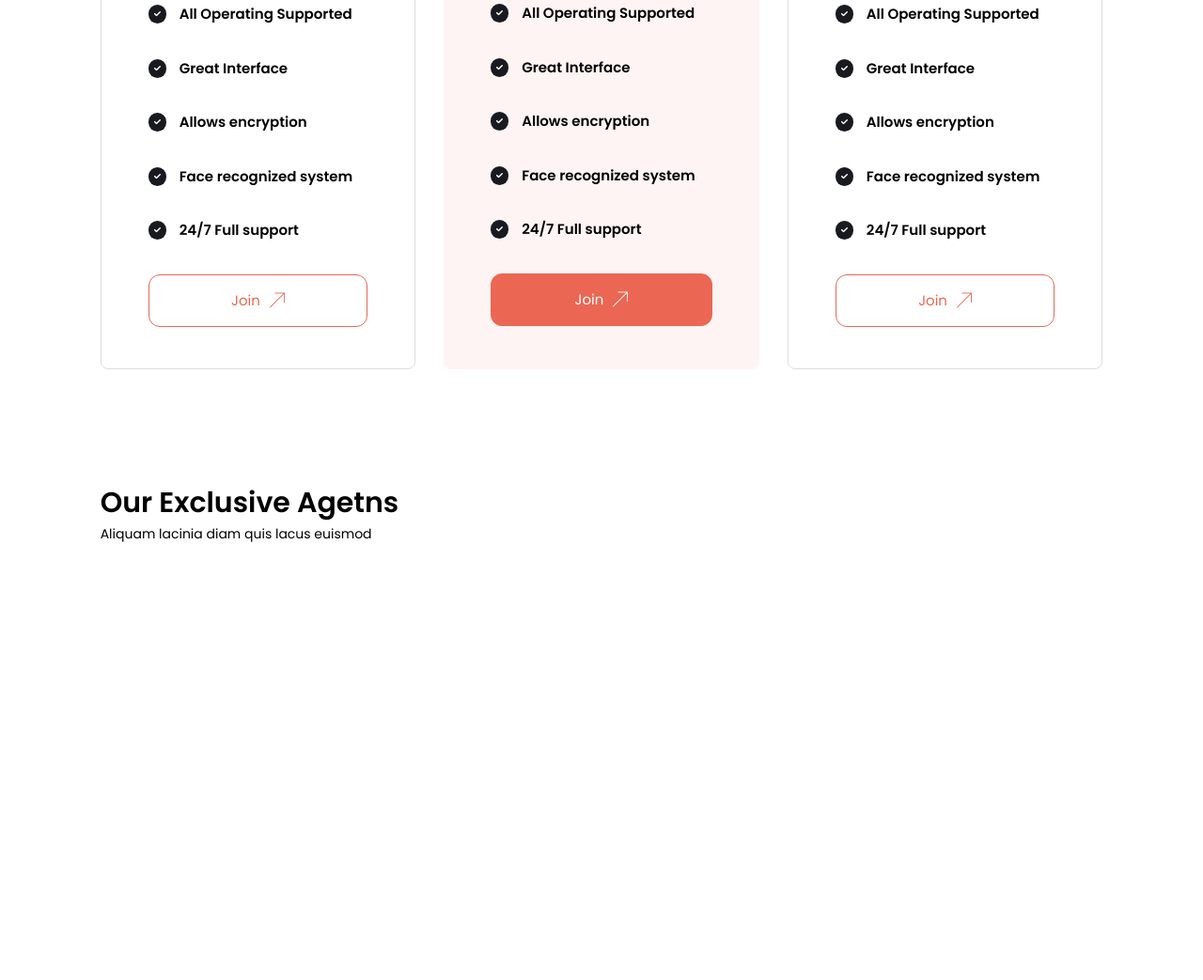
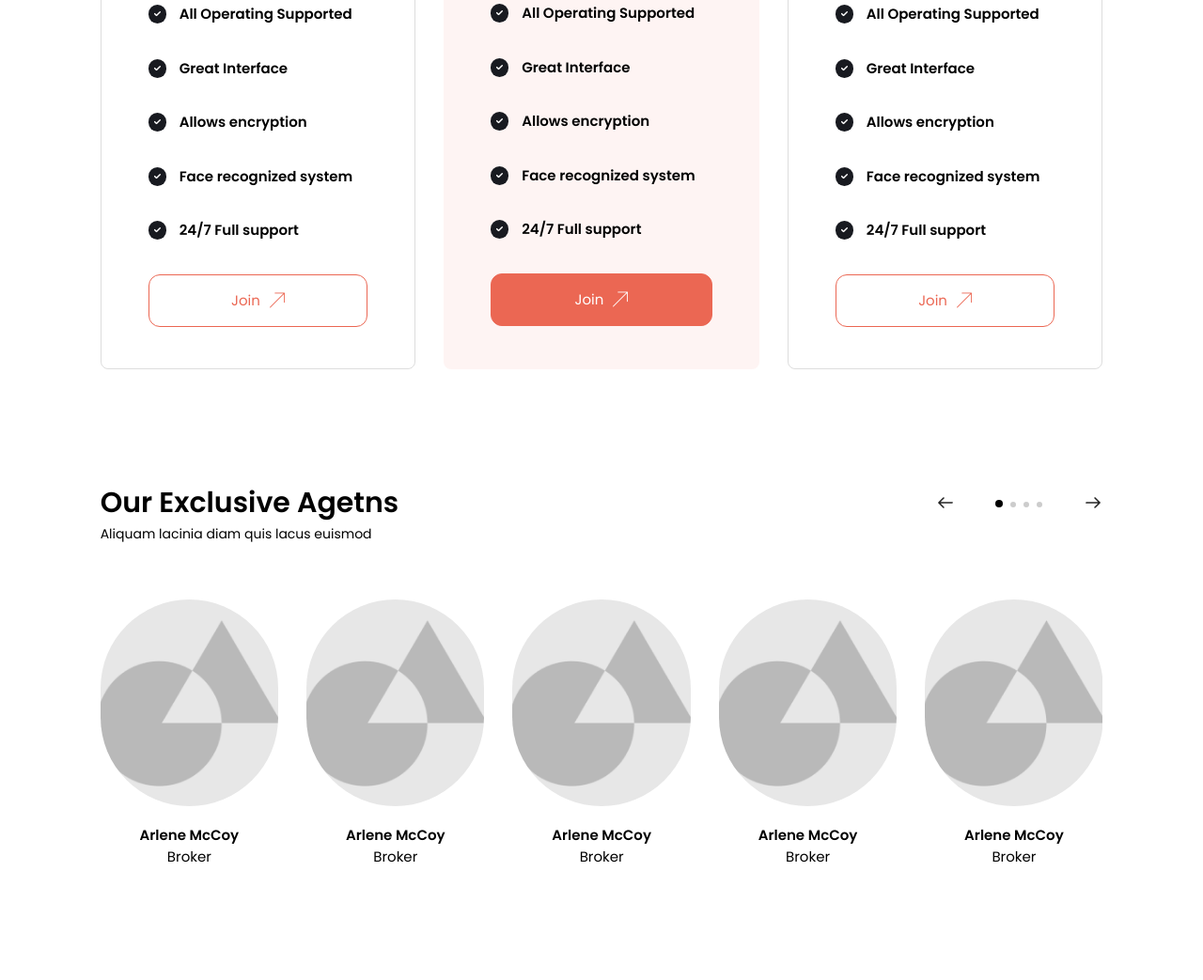
Before and after one commit to ihemebiriegondu/Realtor-webpage, a website: page public/index.html in a window 1280 px wide. Shown: the part 5637-6680 px from the top of the page at 94% size. Before the commit the page ends 6215 px from the top, so only its background shows below. Drawn offline with nearby package versions, Linux system fonts and the light colour scheme.

Commit message:
finished the executive agents section

```diff
--- a/public/index.html
+++ b/public/index.html
@@ -770,7 +770,8 @@
                             <p class="text-[15px] font-semibold">24/7 Full support</p>
                         </div>
                     </div>
-                    <button class="border border-primary bg-primary rounded-[12px] py-4 flex items-center justify-center w-full">
+                    <button
+                        class="border border-primary bg-primary rounded-[12px] py-4 flex items-center justify-center w-full">
                         <p class="mr-[10px] text-[15px] text-white">Join</p>
                         <img src="./images/Group.png" alt="" class="">
                     </button>
@@ -827,11 +828,104 @@
             </div>
         </section>
 
-        <section class="w-10/12 mx-auto">
-            <h3 class="text-[30px] font-semibold">Our Exclusive Agetns</h3>
-            <p class="text-sm">Aliquam lacinia diam quis lacus euismod</p>
+
+        <section class="swiper5 pb-[120px] w-10/12 mx-auto overflow-hidden">
+            <div class="mb-[60px] flex items-baseline justify-between">
+                <div>
+                    <h3 class="text-[30px] font-semibold">Our Exclusive Agetns</h3>
+                    <p class="text-sm">Aliquam lacinia diam quis lacus euismod</p>
+                </div>
+                <div class="flex justify-between items-center w-1/6 ml-auto">
+                    <div>
+                        <img src="./images/arrow-right.png" alt="" class="cursor-pointer"
+                            onclick="swiper5.slidePrev();">
+                    </div>
+                    <div class="swiper-pagination my-auto w-auto static" style="width: auto;"></div>
+                    <div>
+                        <img src="./images/arrow-right (1).png" alt="" id="mynext" class="cursor-pointer"
+                            onclick="swiper5.slideNext();">
+                    </div>
+                </div>
+            </div>
+            <div class="swiper-wrapper">
+                <div class="swiper-slide w-[270px] overflow-hidden">
+                    <div class="mb-5 w-full h-[220px] rounded-full overflow-hidden">
+                        <img src="./images/Surface 1.png" alt="" class="w-full h-full object-cover">
+                    </div>
+                    <div>
+                        <h6 class="text-[15px] font-semibold text-center">Arlene McCoy</h6>
+                        <p class="text-[15px] text-center">Broker</p>
+                    </div>
+                </div>
+                <div class="swiper-slide w-[270px] overflow-hidden">
+                    <div class="mb-5 w-full h-[220px] rounded-full overflow-hidden">
+                        <img src="./images/Surface 1.png" alt="" class="w-full h-full object-cover">
+                    </div>
+                    <div>
+                        <h6 class="text-[15px] font-semibold text-center">Arlene McCoy</h6>
+                        <p class="text-[15px] text-center">Broker</p>
+                    </div>
+                </div>
+                <div class="swiper-slide w-[270px] overflow-hidden">
+                    <div class="mb-5 w-full h-[220px] rounded-full overflow-hidden">
+                        <img src="./images/Surface 1.png" alt="" class="w-full h-full object-cover">
+                    </div>
+                    <div>
+                        <h6 class="text-[15px] font-semibold text-center">Arlene McCoy</h6>
+                        <p class="text-[15px] text-center">Broker</p>
+                    </div>
+                </div>
+                <div class="swiper-slide w-[270px] overflow-hidden">
+                    <div class="mb-5 w-full h-[220px] rounded-full overflow-hidden">
+                        <img src="./images/Surface 1.png" alt="" class="w-full h-full object-cover">
+                    </div>
+                    <div>
+                        <h6 class="text-[15px] font-semibold text-center">Arlene McCoy</h6>
+                        <p class="text-[15px] text-center">Broker</p>
+                    </div>
+                </div>
+                <div class="swiper-slide w-[270px] overflow-hidden">
+                    <div class="mb-5 w-full h-[220px] rounded-full overflow-hidden">
+                        <img src="./images/Surface 1.png" alt="" class="w-full h-full object-cover">
+                    </div>
+                    <div>
+                        <h6 class="text-[15px] font-semibold text-center">Arlene McCoy</h6>
+                        <p class="text-[15px] text-center">Broker</p>
+                    </div>
+                </div>
+                <div class="swiper-slide w-[270px] overflow-hidden">
+                    <div class="mb-5 w-full h-[220px] rounded-full overflow-hidden">
+                        <img src="./images/Surface 1.png" alt="" class="w-full h-full object-cover">
+                    </div>
+                    <div>
+                        <h6 class="text-[15px] font-semibold text-center">Arlene McCoy</h6>
+                        <p class="text-[15px] text-center">Broker</p>
+                    </div>
+                </div>
+                <div class="swiper-slide w-[270px] overflow-hidden">
+                    <div class="mb-5 w-full h-[220px] rounded-full overflow-hidden">
+                        <img src="./images/Surface 1.png" alt="" class="w-full h-full object-cover">
+                    </div>
+                    <div>
+                        <h6 class="text-[15px] font-semibold text-center">Arlene McCoy</h6>
+                        <p class="text-[15px] text-center">Broker</p>
+                    </div>
+                </div>
+                <div class="swiper-slide w-[270px] overflow-hidden">
+                    <div class="mb-5 w-full h-[220px] rounded-full overflow-hidden">
+                        <img src="./images/Surface 1.png" alt="" class="w-full h-full object-cover">
+                    </div>
+                    <div>
+                        <h6 class="text-[15px] font-semibold text-center">Arlene McCoy</h6>
+                        <p class="text-[15px] text-center">Broker</p>
+                    </div>
+                </div>
+            </div>
         </section>
 
+        <section>
+
+        </section>
 
     </main>
 
--- a/public/js/swiper.js
+++ b/public/js/swiper.js
@@ -81,3 +81,34 @@ const swiper4 = new Swiper('.swiper4', {
         clickable: true
     }
 });
+
+const swiper5 = new Swiper('.swiper5', {
+    // Optional parameters
+    direction: 'horizontal',
+    loop: false,
+
+    slidesPerView: 1,
+    //slidesPerView: 1.5,
+    spaceBetween: 30,
+
+    breakpoints: {
+        640: {
+            slidesPerView: 1,
+            spaceBetween: 30,
+        },
+        768: {
+            slidesPerView: 2,
+            spaceBetween: 30,
+        },
+        1024: {
+            slidesPerView: 5,
+            spaceBetween: 30,
+        },
+    },
+
+    // If we need pagination
+    pagination: {
+        el: '.swiper-pagination',
+        clickable: true
+    }
+});
```
Also changed, not shown: public/output.css.
